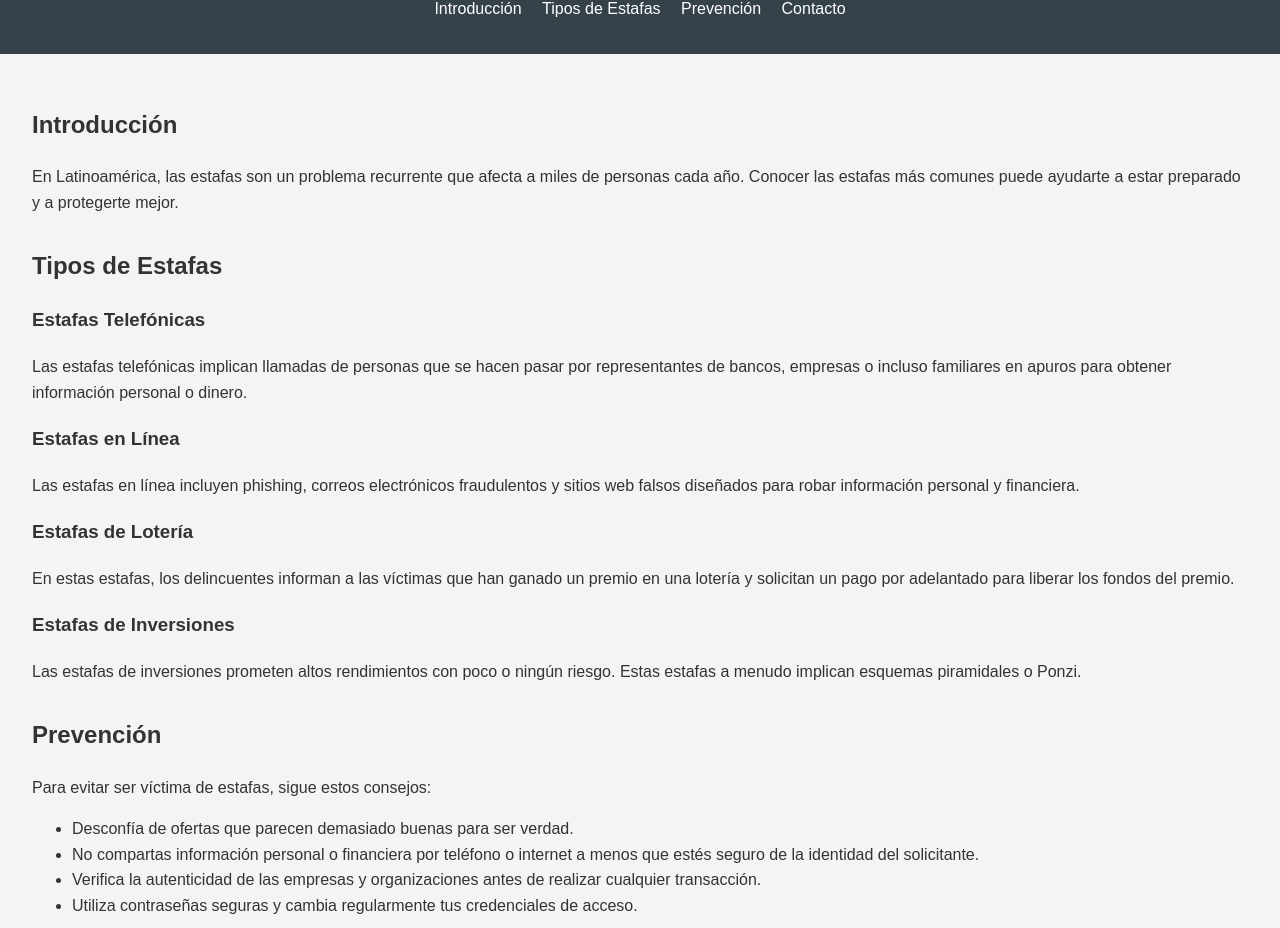
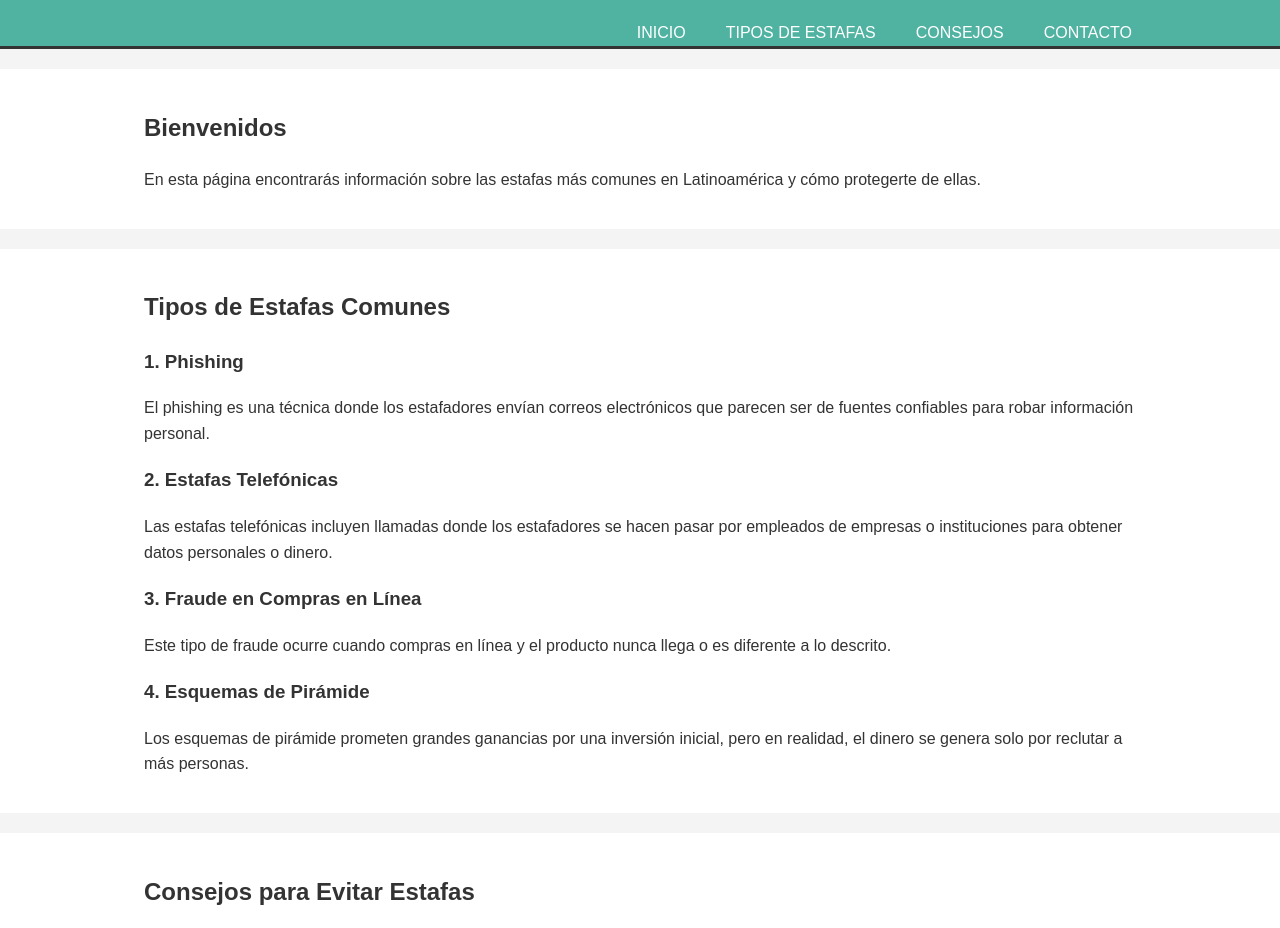
Before and after one commit to Estudianteeve/Estafas-y-Latinoamerica, a plain HTML site: page index.html in a window 1280 px wide. Shown: the part 87-1015 px from the top of the page. Drawn offline with Linux system fonts and the light colour scheme.

Commit message:
Update index.html

```diff
--- a/index.html
+++ b/index.html
@@ -1,67 +1,129 @@
-
 <!DOCTYPE html>
 <html lang="es">
 <head>
     <meta charset="UTF-8">
     <meta name="viewport" content="width=device-width, initial-scale=1.0">
     <title>Estafas Comunes en Latinoamérica</title>
-    <link rel="stylesheet" href="styles.css">
+    <style>
+        body {
+            font-family: Arial, sans-serif;
+            line-height: 1.6;
+            margin: 0;
+            padding: 0;
+            background-color: #f4f4f4;
+            color: #333;
+        }
+        .container {
+            width: 80%;
+            margin: auto;
+            overflow: hidden;
+        }
+        header {
+            background: #50b3a2;
+            color: #fff;
+            padding-top: 30px;
+            min-height: 70px;
+            border-bottom: #333 3px solid;
+        }
+        header a {
+            color: #fff;
+            text-decoration: none;
+            text-transform: uppercase;
+            font-size: 16px;
+        }
+        header ul {
+            padding: 0;
+            list-style: none;
+        }
+        header li {
+            float: left;
+            display: inline;
+            padding: 0 20px 0 20px;
+        }
+        header #branding {
+            float: left;
+        }
+        header #branding h1 {
+            margin: 0;
+        }
+        header nav {
+            float: right;
+            margin-top: 10px;
+        }
+        section {
+            padding: 20px;
+            background: #fff;
+            margin: 20px 0;
+        }
+        footer {
+            background: #333;
+            color: #fff;
+            text-align: center;
+            padding: 10px;
+            margin-top: 20px;
+        }
+    </style>
 </head>
 <body>
     <header>
+        <div class="container">
+            <div id="branding">
                 <h1>Estafas Comunes en Latinoamérica</h1>
+            </div>
             <nav>
                 <ul>
-                <li><a href="#introduccion">Introducción</a></li>
-                <li><a href="#tipos-estafas">Tipos de Estafas</a></li>
-                <li><a href="#prevencion">Prevención</a></li>
-                <li><a href="#contacto">Contacto</a></li>
+                    <li><a href="#home">Inicio</a></li>
+                    <li><a href="#types">Tipos de Estafas</a></li>
+                    <li><a href="#tips">Consejos</a></li>
+                    <li><a href="#contact">Contacto</a></li>
                 </ul>
             </nav>
+        </div>
     </header>
 
-    <main>
-        <section id="introduccion">
-            <h2>Introducción</h2>
-            <p>En Latinoamérica, las estafas son un problema recurrente que afecta a miles de personas cada año. Conocer las estafas más comunes puede ayudarte a estar preparado y a protegerte mejor.</p>
+    <section id="home">
+        <div class="container">
+            <h2>Bienvenidos</h2>
+            <p>En esta página encontrarás información sobre las estafas más comunes en Latinoamérica y cómo protegerte de ellas.</p>
+        </div>
     </section>
 
-        <section id="tipos-estafas">
-            <h2>Tipos de Estafas</h2>
-            <article>
-                <h3>Estafas Telefónicas</h3>
-                <p>Las estafas telefónicas implican llamadas de personas que se hacen pasar por representantes de bancos, empresas o incluso familiares en apuros para obtener información personal o dinero.</p>
-            </article>
-            <article>
-                <h3>Estafas en Línea</h3>
-                <p>Las estafas en línea incluyen phishing, correos electrónicos fraudulentos y sitios web falsos diseñados para robar información personal y financiera.</p>
-            </article>
-            <article>
-                <h3>Estafas de Lotería</h3>
-                <p>En estas estafas, los delincuentes informan a las víctimas que han ganado un premio en una lotería y solicitan un pago por adelantado para liberar los fondos del premio.</p>
-            </article>
-            <article>
-                <h3>Estafas de Inversiones</h3>
-                <p>Las estafas de inversiones prometen altos rendimientos con poco o ningún riesgo. Estas estafas a menudo implican esquemas piramidales o Ponzi.</p>
-            </article>
+    <section id="types">
+        <div class="container">
+            <h2>Tipos de Estafas Comunes</h2>
+            <h3>1. Phishing</h3>
+            <p>El phishing es una técnica donde los estafadores envían correos electrónicos que parecen ser de fuentes confiables para robar información personal.</p>
+            <h3>2. Estafas Telefónicas</h3>
+            <p>Las estafas telefónicas incluyen llamadas donde los estafadores se hacen pasar por empleados de empresas o instituciones para obtener datos personales o dinero.</p>
+            <h3>3. Fraude en Compras en Línea</h3>
+            <p>Este tipo de fraude ocurre cuando compras en línea y el producto nunca llega o es diferente a lo descrito.</p>
+            <h3>4. Esquemas de Pirámide</h3>
+            <p>Los esquemas de pirámide prometen grandes ganancias por una inversión inicial, pero en realidad, el dinero se genera solo por reclutar a más personas.</p>
+        </div>
     </section>
 
-        <section id="prevencion">
-            <h2>Prevención</h2>
-            <p>Para evitar ser víctima de estafas, sigue estos consejos:</p>
+    <section id="tips">
+        <div class="container">
+            <h2>Consejos para Evitar Estafas</h2>
             <ul>
+                <li>No compartas información personal por correo electrónico o teléfono.</li>
+                <li>Verifica la autenticidad de los sitios web antes de realizar compras en línea.</li>
                 <li>Desconfía de ofertas que parecen demasiado buenas para ser verdad.</li>
-                <li>No compartas información personal o financiera por teléfono o internet a menos que estés seguro de la identidad del solicitante.</li>
-                <li>Verifica la autenticidad de las empresas y organizaciones antes de realizar cualquier transacción.</li>
-                <li>Utiliza contraseñas seguras y cambia regularmente tus credenciales de acceso.</li>
+                <li>Investiga antes de participar en esquemas de inversión.</li>
+                <li>Mantén tu software antivirus actualizado.</li>
             </ul>
+        </div>
     </section>
-    </main>
 
-    <footer id="contacto">
+    <section id="contact">
+        <div class="container">
             <h2>Contacto</h2>
-        <p>Si tienes alguna pregunta o necesitas más información, no dudes en <a href="mailto:contacto@estafaslatam.com">contactarnos</a>.</p>
-        <p>&copy; 2024 Estafas Comunes en Latinoamérica. Todos los derechos reservados.</p>
+            <p>Si tienes alguna pregunta o deseas reportar una estafa, por favor contáctanos a través de nuestro correo electrónico: <a href="mailto:contacto@estafaslatam.com">contacto@estafaslatam.com</a>.</p>
+        </div>
+    </section>
+
+    <footer>
+        <p>Estafas Comunes en Latinoamérica &copy; 2024</p>
     </footer>
 </body>
 </html>
```
Lines whose indentation alone changed are shown as unchanged.
